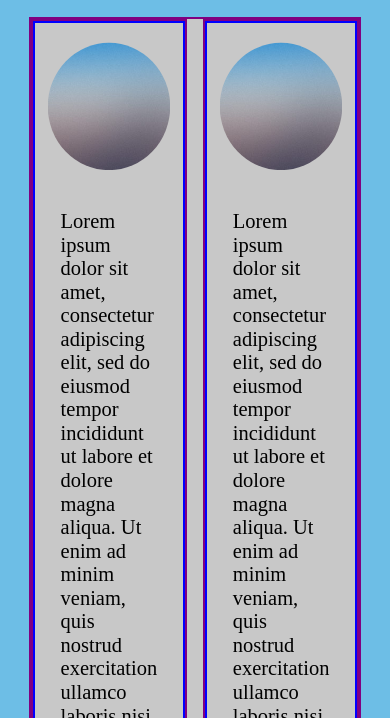
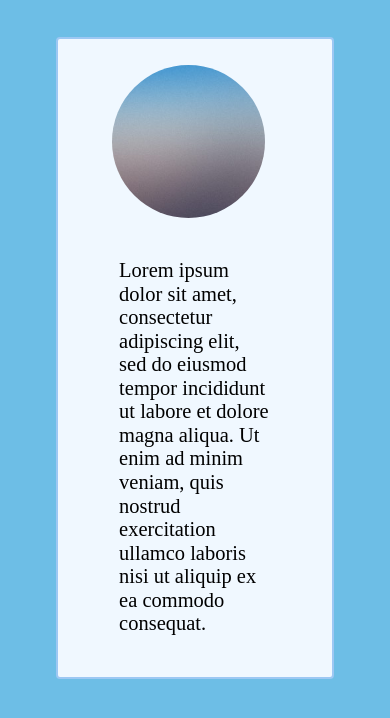
Before and after one commit to RDiMag/bookcourt-1, a plain HTML site: page about.html in a window 390 px wide. Shown: the part 126-844 px from the top of the page. Drawn offline with Linux system fonts and the light colour scheme.

Commit message:
updated grid to change to rows at lower width screen

```diff
--- a/about.html
+++ b/about.html
@@ -17,7 +17,7 @@
     ></script>
   </head>
   <body>
-    <header>
+    <header id="aboutpage">
       <h1><a href="index.html" class="nav">Book Court Book Club</a></h1>
       <h2>Meet the Reviewers!</h1>
     </header>
@@ -57,5 +57,10 @@
 
         </div>
     </section>
+
+    <footer>
+      <small>&copy; Rachel DiMaggio 2022</small>
+    </footer>
+
   </body>
 </html>
--- a/css/style.css
+++ b/css/style.css
@@ -171,40 +171,49 @@ a {
      text-align: center;
 }
 
+/**********************************/
 /* About Page */
+/**********************************/
 
 div{
-     border: 2px purple solid;
      align-items: center;
 }
 
 .container{
-     background-color: rgb(200, 200, 200);
      display: grid;
-     gap: 1rem;
-     grid-template-columns: repeat(auto-fit, minmax(150px, 1fr));
+     gap: 4em;
+     grid-template-columns: repeat(auto-fit, minmax(200px, 1fr));
+     padding: calc(8px + 1.5625vw);
 }
 
 span.about{
-     border: blue 2px solid;
      display: flex;
      flex-direction: column;
      align-items: center;
      font-size: 2em;
      font-family: 'Calibri Light';
+     border-radius: 4px;
+     background-color: aliceblue;
+     border: 2px solid rgb(157, 200, 243);
 }
 
 .bio{
      font-size: .8em;
      text-align: left;
-     margin: 1em;
+     margin: 2em;
+     display: flex;
+     flex-direction: column;
+     justify-content: space-around;
+}
+
+p.bio{
+     background-color: aliceblue;
 }
 
 img.portrait{
      border-radius: 50%;
-     margin: .25em;
+     margin: 1em .5em 0 0;
      height: 6em;
-     padding: .5em;
      max-inline-size: 100%;
 }
 
@@ -291,7 +300,7 @@ footer {
 /* ADDITIONAL STYLES
 /*******************************************/
 
-@media screen and (max-width: 600px) {
+@media screen and (max-width: 928px) {
      body {
        background-color: rgb(236, 180, 180);
      }
@@ -305,7 +314,9 @@ footer {
           flex-direction: column;
      }
      .container{
-          padding: 0em;
+          padding: calc(8px + 1.5625vw);
+          margin: 0em;
+          grid-template-columns: 1fr;
      }
    }
 
@@ -317,6 +328,7 @@ footer {
           flex-direction: column;
      }
      .container{
-          padding: 0em;
+          padding: calc(8px + 1.5625vw);
+          margin: 0em;
      }
    }
```
